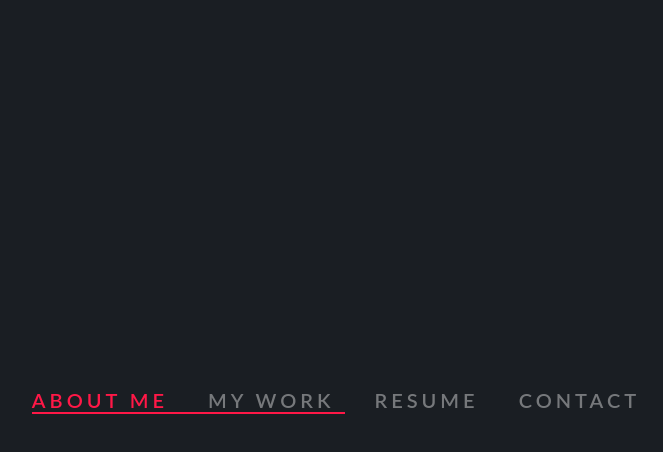
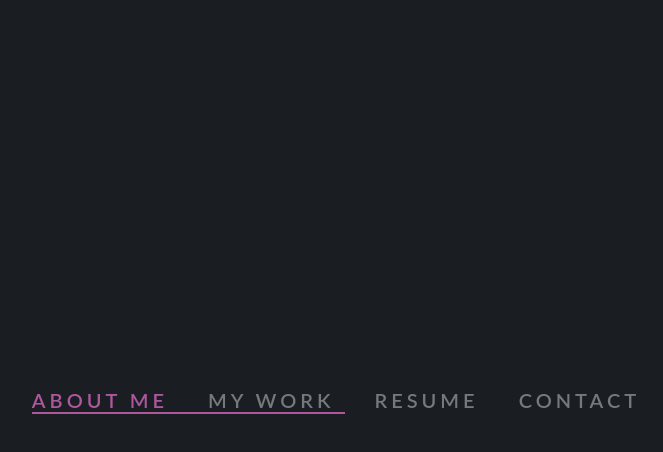
Before and after one commit to Sydneychick2748/-anaBennettPortfolio2024-, a React (Vite) app: page / in a window 1280 px wide. In both pictures the pointer is over the link "ABOUT ME". Shown: the top 452 px of the page, without its empty margins (284-947 px from the left). Built offline with nearby package versions, Linux system fonts and the light colour scheme.

Commit message:
changes the colors

```diff
--- a/src/app.scss
+++ b/src/app.scss
@@ -131,45 +131,46 @@ nav {
 
 
   li:nth-child(1):hover a {
-    color: #FF1847 /* Text color on hover for the second link */
+    color: #ae579d /* Text color on hover for the second link */
   }
 
   li:nth-child(1):hover a:before,
   li:nth-child(1).active a:before {
-    background:#FF1847; /* Color for the second link */
+    background:#ae579d ;/* Text color on hover for the second link */
     width: 230%; /* Ensure the line spans the full width on hover */
   }
 
 
 li:nth-child(2):hover a {
-  color: #00BFFF; /* Text color on hover for the second link */
+  color: #1696c1; /* Text color on hover for the second link */
 }
 
 li:nth-child(2):hover a:before,
 li:nth-child(2).active a:before {
-  background: #00BFFF; /* Color for the second link */
+  background:  #1696c1; /* Text color on hover for the second link */
   width: 230%; /* Ensure the line spans the full width on hover */
 }
 
 
 li:nth-child(3):hover a {
-  color: #32CD32; /* Text color on hover for the second link */
+  color: #38d294; /* Text color on hover for the second link */
 }
 
 li:nth-child(3):hover a:before,
 li:nth-child(3).active a:before {
-  background:#32CD32; //* Color for the second link */
+  background: #38d294; /* Text color on hover for the second link */
+
   width: 230%; /* Ensure the line spans the full width on hover */
 }
 
 
 li:nth-child(4):hover a {
-  color: #FFD700; /*  Text color on hover for the second link */
+  color: #d4dd23; /*  Text color on hover for the second link */
 }
 
 li:nth-child(4):hover a:before,
 li:nth-child(4).active a:before {
-  background:#FFD700; /* /* Color for the second link */
+  background:#d4dd23; /*  Text color on hover for the second link */
   width: 230%; /* Ensure the line spans the full width on hover */
 }
 
```
